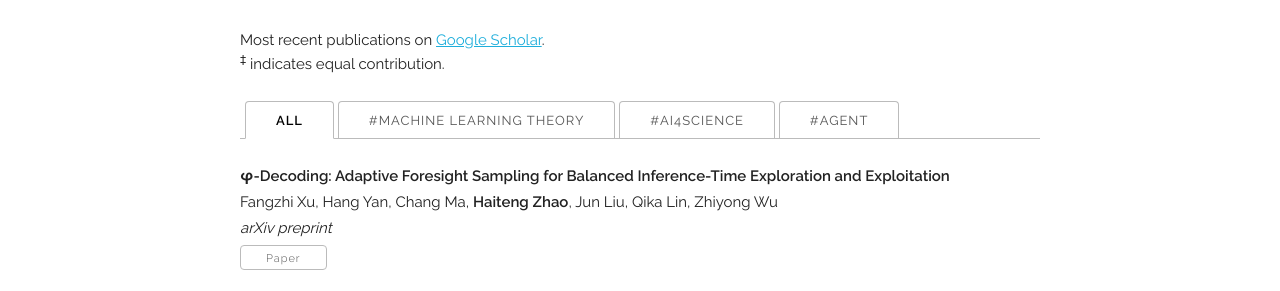
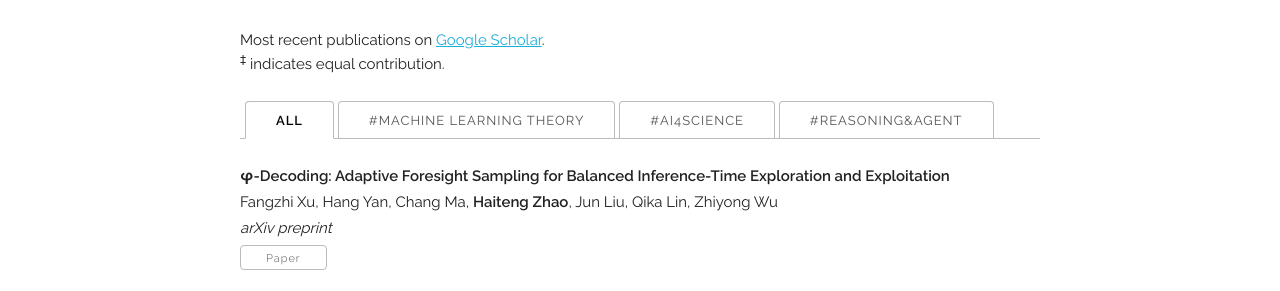
Before and after one commit to zhao-ht/haitengzhao, a Jekyll site: the page built from index.html, in a window 1280 px wide and 900 px high, scrolled down 982 px. Shown: the part 147-438 px from the top of the window. Built offline with Jekyll 4.4.1, drawn with Linux system fonts in a browser that asks for light colours; some web fonts are replaced.

Commit message:
Update index.html

```diff
--- a/index.html
+++ b/index.html
@@ -46,7 +46,7 @@ title: Home
     <li><div class="button active" data-ref="#papers-all">All</div></li>
     <li><div class="button" data-ref="#papers-theory">#Machine Learning Theory</div></li>
     <li><div class="button" data-ref="#papers-ai4science">#AI4Science</div></li>
-    <li><div class="button" data-ref="#papers-agent">#Agent</div></li>
+    <li><div class="button" data-ref="#papers-agent">#Reasoning&Agent</div></li>
   </ul>
 
   <div class="tab-content">
```
